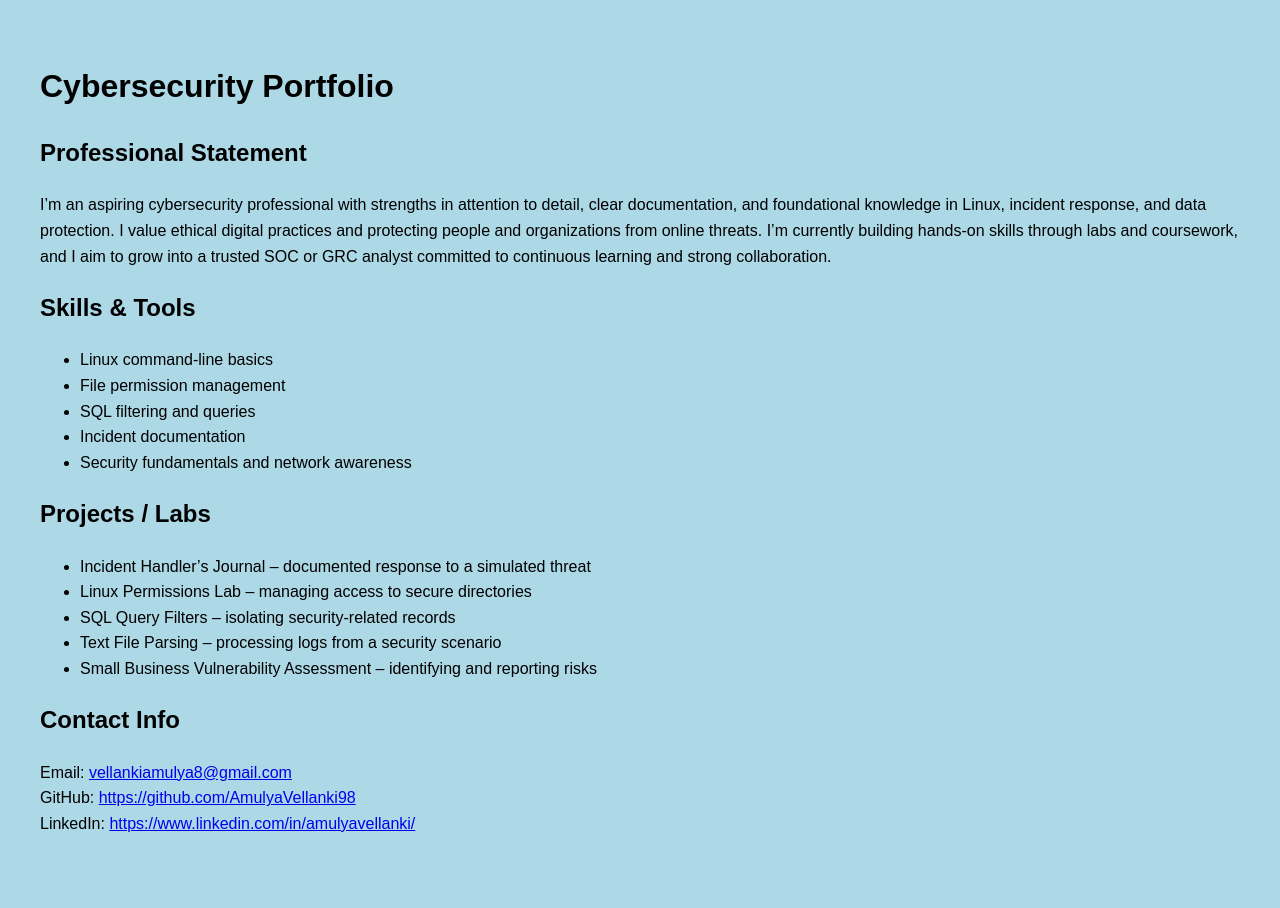
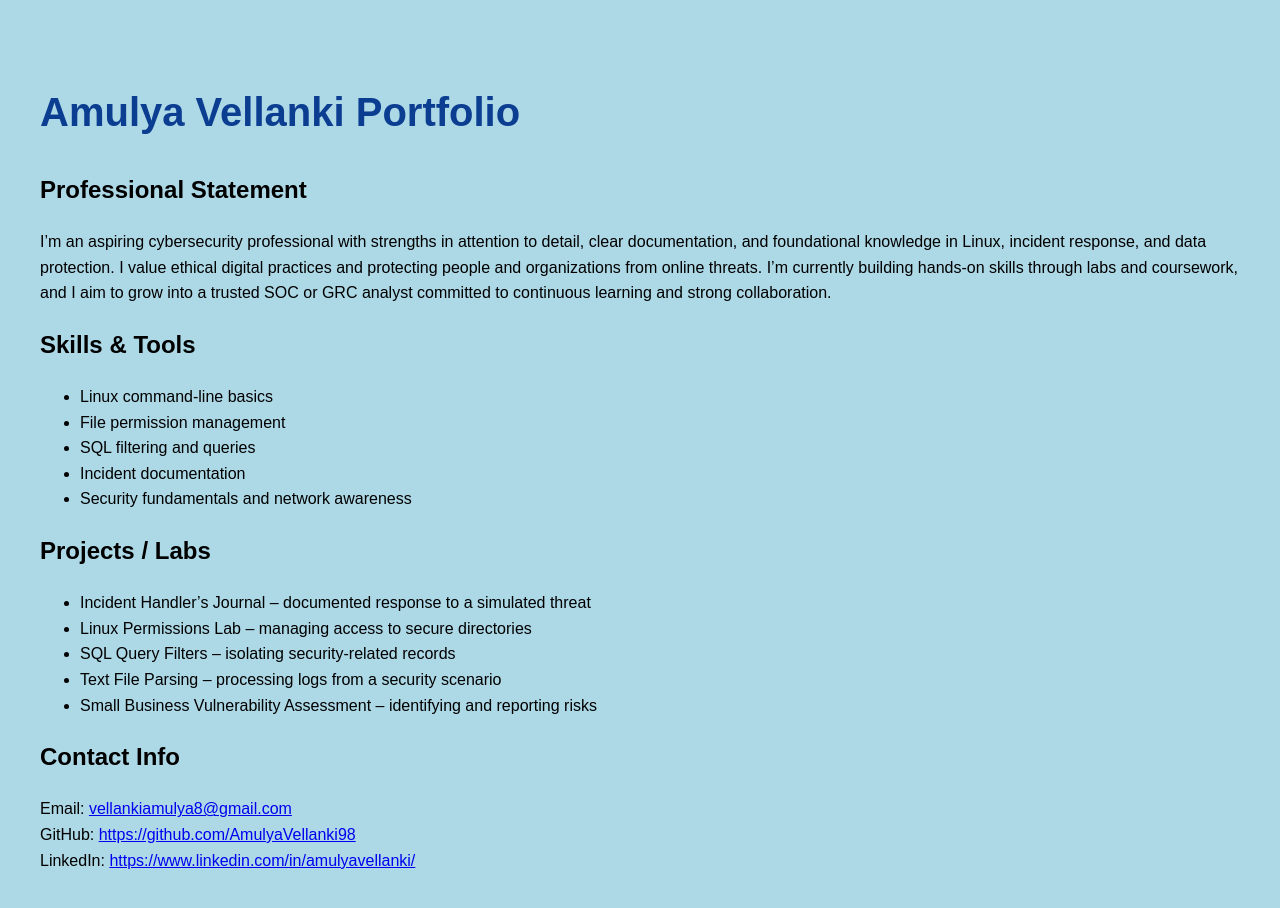
Before and after one commit to AmulyaVellanki98/AmulyaVellanki98.github.io, a plain HTML site: page index.html in a window 1280 px wide. Drawn offline with Linux system fonts and the light colour scheme.

Commit message:
style changes

```diff
--- a/index.html
+++ b/index.html
@@ -3,12 +3,12 @@
 <head>
   <meta charset="UTF-8">
   <title>Amulya Vellanki Portfolio</title>
-  <link rel="stylesheet" href="style.css?v=1">
+  <link rel="stylesheet" href="style.css?v=3">
 </head>
 
 <body>
 
-  <h1>Cybersecurity Portfolio</h1>
+  <h1>Amulya Vellanki Portfolio</h1>
 
   <h2>Professional Statement</h2>
   <p>
--- a/style.css
+++ b/style.css
@@ -7,3 +7,8 @@ body{
     line-height: 1.6;
     padding: 40px;
 }
+h1{
+    font-size: 2.5rem;
+    color: #0b3d91;
+    margin-top: 40px;
+}
```
